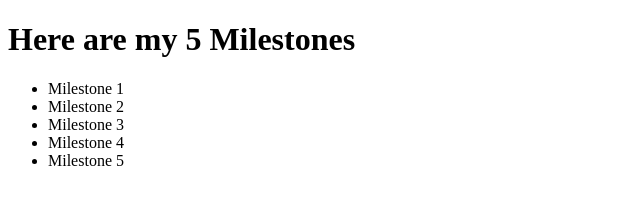
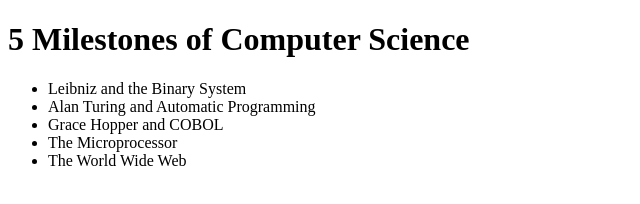
Before and after one commit to SusanaCook/Research, a plain HTML site: page index.html in a window 1280 px wide. Shown: the whole page, without its empty margins (0-640 px from the left). Drawn offline with Linux system fonts and the light colour scheme.

Commit message:
Update index.html

```diff
--- a/index.html
+++ b/index.html
@@ -7,13 +7,13 @@
     <title>Research Website</title>
 </head>
 <body>
-    <h1>Here are my 5 Milestones</h1>
+    <h1>5 Milestones of Computer Science</h1>
     <ul>
-        <li>Milestone 1</li>
-        <li>Milestone 2</li>
-        <li>Milestone 3</li>
-        <li>Milestone 4</li>
-        <li>Milestone 5</li>
+        <li>Leibniz and the Binary System</li>
+        <li>Alan Turing and Automatic Programming</li>
+        <li>Grace Hopper and COBOL</li>
+        <li>The Microprocessor</li>
+        <li>The World Wide Web</li>
     </ul>
 </body>
 </html>
```
